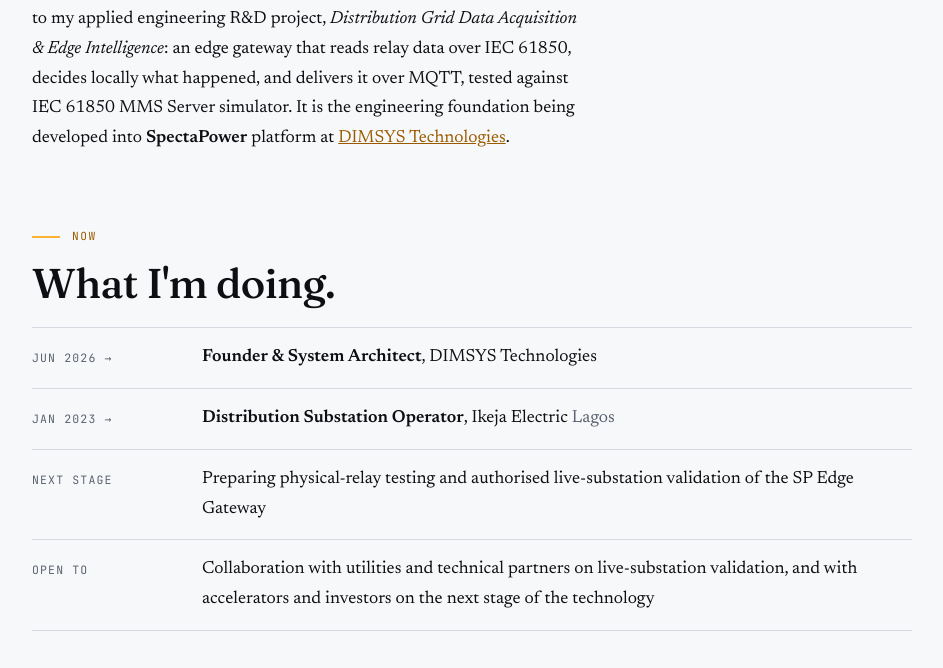
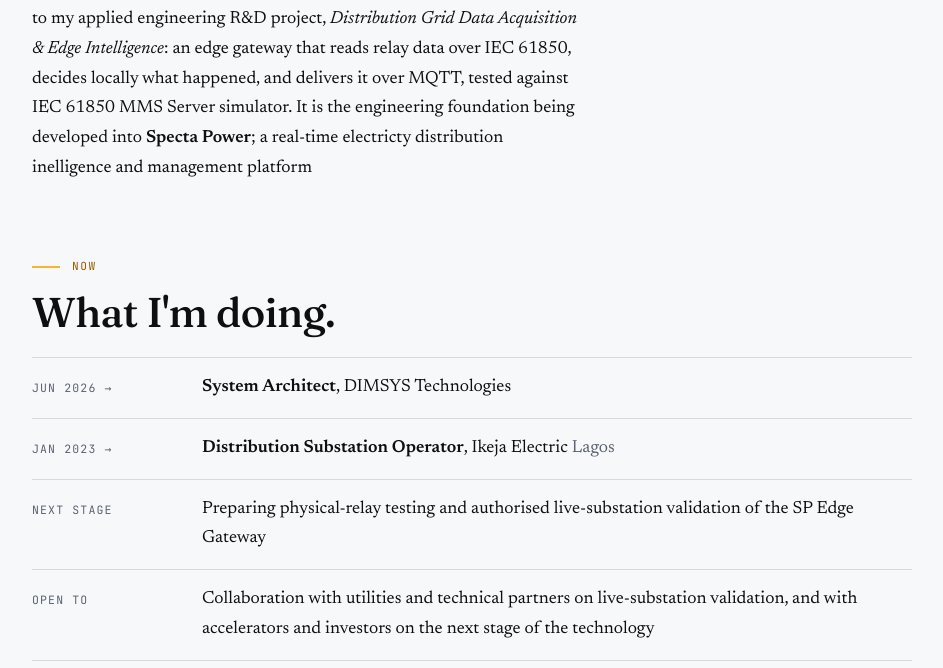
Before and after one commit to soburbakare/soburbakare.github.io, a plain HTML site: page index.html in a window 1280 px wide. Shown: the part 1187-1855 px from the top of the page, without its empty margins (128-1071 px from the left). Drawn offline with Linux system fonts and the light colour scheme.

Commit message:
removed dimsys links

```diff
--- a/index.html
+++ b/index.html
@@ -64,7 +64,7 @@
         <p class="eb">Electrical Engineer</p>
         <h1>Sobur <br><em>Bakare</em></h1>
         <p class="lead">I operate HV/MV distribution substations at <b>Ikeja Electric</b> and I build <b>IEC 61850-to-MQTT</b> data pipeline
-          for electricity distribution inteligence and management platform at <b>DIMSYS Technologies</b>. My focus is power system automation,
+          for a real-time electricity distribution inteligence and management platform at <b>DIMSYS Technologies</b>. My focus is power system automation,
           grid-technology and cyber-physical energy systems.</p>
         <a class="btn" href="assets/Sobur_Bakare_CV.pdf">Read my CV</a><a class="btn o" href="#contact">Get in touch</a>
       </div>
@@ -85,15 +85,15 @@
               solutions for electricity distribution. That led to my applied engineering R&amp;D project, <i>Distribution Grid Data
                 Acquisition &amp; Edge Intelligence</i>: an edge gateway that reads relay data over IEC 61850, decides
               locally what happened, and delivers it over MQTT, tested against IEC 61850 MMS Server simulator. It is the engineering
-              foundation being developed into <b>SpectaPower</b> platform at <a href="https://dimsys.co" target="_blank"
-                rel="noopener noreferrer">DIMSYS Technologies</a>.</p>
+              foundation being developed into <b>Specta Power</b>; a real-time electricty distribution inelligence and management platform <!-- <a href="https://dimsys.co" target="_blank"
+                rel="noopener noreferrer">DIMSYS Technologies</a>.</p> -->
           </div>
           <div><img class="pic" src="assets/sobur.jpg" alt="Portrait of Sobur Bakare" width="250" height="250"></div>
         </div>
         <p class="eb" style="margin-top:56px">Now</p>
         <h2>What I'm doing.</h2>
         <div class="rows">
-          <div><span class="lab">Jun 2026 →</span><span><b>Founder &amp; System Architect</b>, DIMSYS Technologies</span></div>
+          <div><span class="lab">Jun 2026 →</span><span><b>System Architect</b>, DIMSYS Technologies</span></div>
           <div><span class="lab">Jan 2023 →</span><span><b>Distribution Substation Operator</b>, Ikeja Electric <span
                 class="m">Lagos</span></span></div>
           <div><span class="lab">Next stage</span><span>Preparing physical-relay testing and authorised live-substation
@@ -141,9 +141,9 @@
         <div class="job">
           <div class="lab">Jun 2026<br>present</div>
           <div>
-            <h3>DIMSYS Technologies <small>Lagos · <a href="https://dimsys.co" target="_blank"
-                  rel="noopener noreferrer">dimsys.co</a></small></h3>
-            <div class="role">Founder &amp; System Architect</div>
+            <h3>DIMSYS Technologies <small>Lagos <!-- <a href="https://dimsys.co" target="_blank"
+                  rel="noopener noreferrer">dimsys.co</a> --> </small></h3>
+            <div class="role">System Architect</div>
             <ul>
               <li>Architected an edge-based electricity distribution intelligence platform integrating protection-relay
                 data acquisition, telemetry streaming and operational monitoring.</li>
@@ -281,8 +281,8 @@
           investment conversations for the next stage of SpectaPower platform. Utilities,
           accelerators, investors and engineers: write to me. I reply to everything.</h3></p>
         <p class="big"><a href="mailto:bakaresobur@gmail.com">bakaresobur@gmail.com</a></p>
-        <p class="co">DIMSYS Technologies : <a href="https://dimsys.co" target="_blank"
-            rel="noopener noreferrer">dimsys.co</a></p>
+        <!-- <p class="co">DIMSYS Technologies : <a href="https://dimsys.co" target="_blank"
+            rel="noopener noreferrer">dimsys.co</a></p> -->
         <details class="msg">
           <summary>Or send a message from here <span class="pl">+</span></summary>
           <form id="f"><input name="n" placeholder="Your name" required aria-label="Your name"><input name="e"
```
